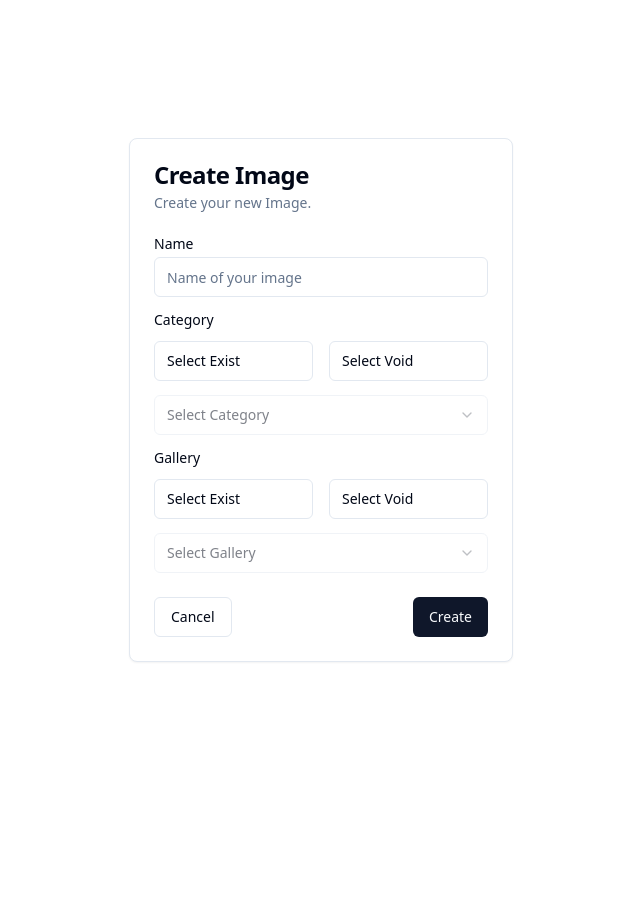
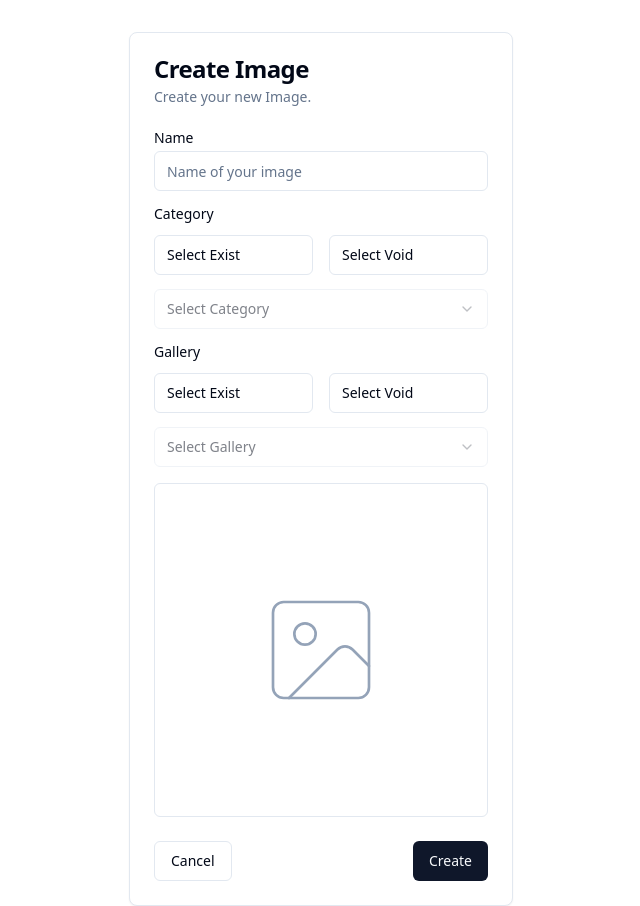
Before and after one commit to Naufal05R/nextjs-gallery, a Next.js app: page /dashboard/add in a window 1280 px wide. Shown: the whole page, without its empty margins (319-959 px from the left). Before the commit the page ends 800 px from the top, so only its background shows below. Built offline with nearby package versions, Linux system fonts and the light colour scheme.

Commit message:
feat: adding input image

```diff
--- a/app/dashboard/add/page.tsx
+++ b/app/dashboard/add/page.tsx
@@ -21,7 +21,7 @@ import {
   SelectValue,
 } from "@/components/ui/select";
 import { cn, getEnumObject } from "@/lib/utils";
-import { Check } from "lucide-react";
+import { Check, Image } from "lucide-react";
 import { useState } from "react";
 
 enum ModelSelectFieldEnum {
@@ -154,6 +154,15 @@ export default function DashboardAddPage() {
                   fields={modelCategoryObject}
                 />
               ))}
+              <div className="flex flex-col space-y-1.5">
+                <Label
+                  htmlFor="image"
+                  className="aspect-square w-full rounded-md border grid place-items-center cursor-pointer"
+                >
+                  <Input id="image" type="file" hidden className="hidden" />
+                  <Image size={128} strokeWidth={0.5} className="text-slate-400" />
+                </Label>
+              </div>
             </div>
           </form>
         </CardContent>
```
